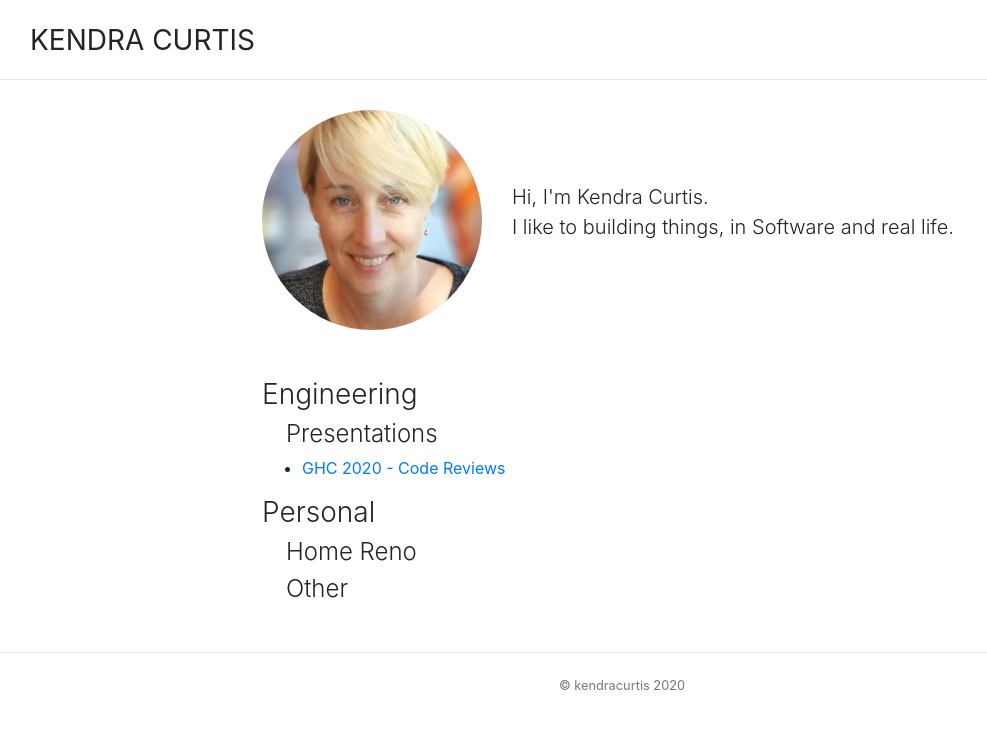
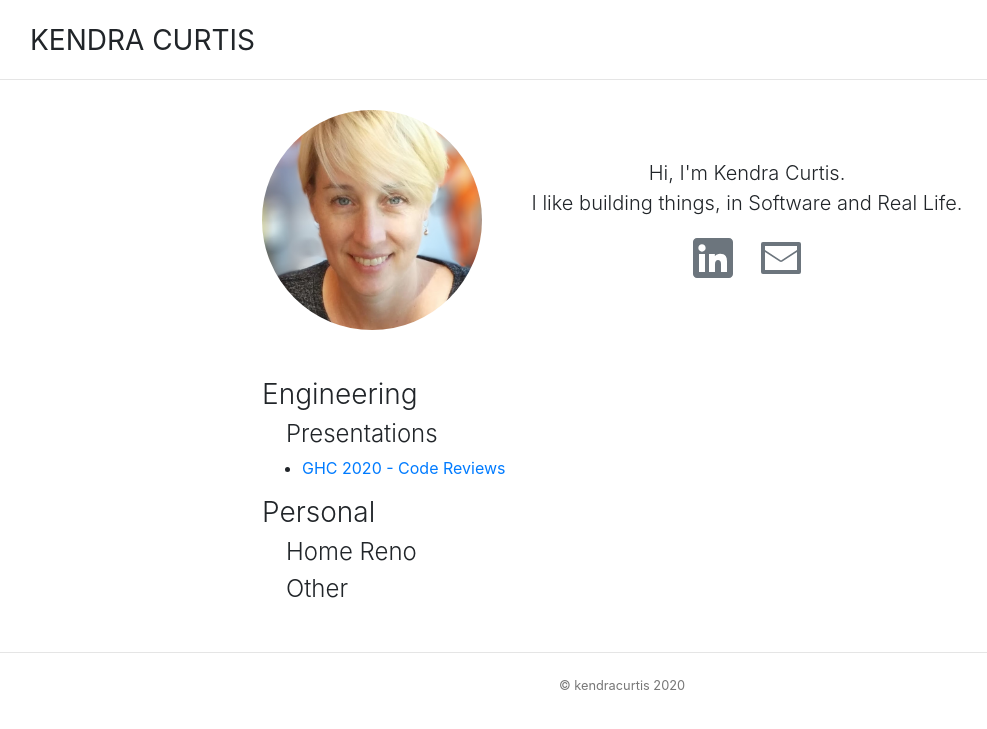
Before and after one commit to kendracurtis/kendracurtis.github.io, a Jekyll site: the page built from index.md, in a window 1280 px wide. Shown: the top 729 px of the page, without its empty margins (18-1005 px from the left). Built offline with Jekyll 4.4.1, drawn with Linux system fonts in a browser that asks for light colours.

Commit message:
Added Contact links to the landing page

```diff
--- a/_layouts/default.html
+++ b/_layouts/default.html
@@ -28,7 +28,7 @@
 
 		<body>
 			<div class="header">
-				<h3 class="text-muted ml-5"><a href="/">{{ "Kendra Curtis" }}</a></h3>
+				<h3 class="text-muted ml-5 no-link-color"><a class="no-link-color" href="/">{{ "Kendra Curtis" }}</a></h3>
 			</div><!-- /.header -->
 
 
--- a/css/main.css
+++ b/css/main.css
@@ -11,10 +11,9 @@ blockquote p { font-size: 16px; line-height: 1.6em; }
 .header, .header h3 {text-transform: uppercase; font-weight: normal; }
 
 /* Navigation */
-h3.text-muted a {text-decoration: none; color: #212529; }
-h3.text-muted a:hover { text-decoration: none; color: ##212529; }
-
-img.avatar { margin-bottom: 30px; }
+.no-link-color, .no-link-color :hover  {text-decoration: none; color: #212529; }
+.no-link-color-secondary {text-decoration: none; color: #6c757d; }
+.no-link-color-secondary :hover {text-decoration: none; color: #212529; }
 
 /* Custom container */
 .container > hr { margin: 30px 0; }
--- a/index.md
+++ b/index.md
@@ -4,13 +4,29 @@ title: Kendra Curtis
 ---
 <div class="mb-5">
 	<div class="row align-items-center">
-    <div class="col-sm-4">
-      <img src="../img/kendra-square.jpg" alt="Kendra Avatar" class="rounded-circle img-fluid">
-    </div>
-    <div class="col-md">
-      <p class="lead">Hi,  I'm Kendra Curtis. <br> I like to building things, in Software and real life.</p>
-    </div>
-  </div>
+    	<div class="col-sm-4">
+    		<img src="../img/kendra-square.jpg" alt="Kendra Avatar" class="rounded-circle img-fluid">
+    	</div>
+    	<div class="col-md text-center">
+      		<p class="lead">Hi,  I'm Kendra Curtis. <br> I like building things, in Software and Real Life.</p>
+      		<div>
+      			<a class="no-link-color-secondary pr-3" href="https://www.linkedin.com/in/curtiskendra"><svg
+      				     xmlns="http://www.w3.org/2000/svg" viewBox="0 0 24 24" data-supported-dps="24x24"
+      				     fill="currentColor" width="3em" height="3em">
+  						<path d="M19.997 2h-16c-1.1 0-2 .9-2 2v16c0 1.1.9 2 2 2h16c1.1 0 2-.9 2-2V4c0-1.1-.9-2-2-2zm-12
+  						17h-3v-9h3v9zm-1.5-10.175c-.992 0-1.825-.817-1.825-1.825s.833-1.825 1.825-1.825S8.322 5.992 8.322 7s-.833 1.825-1.825 1.825zM18.997 19h-3v-4.044c0-1.438-.641-1.956-1.454-1.956-1.062 0-1.546.847-1.546 2.237V19h-3v-9h2.938v1.125c.453-.703 1.422-1.25 2.609-1.25 2.266 0 3.453 1.078 3.453 3.688V19z">
+  						</path>
+				</svg></a>
+				<a class="no-link-color-secondary" href="mailto:kscurtis2000+w@gmail.com">
+    				<svg xmlns="http://www.w3.org/2000/svg" viewBox="0 0 24 24" data-supported-dps="24x24"
+    				     fill="currentColor" width="3em" height="3em">
+  						<path d="M21 4H3a1 1 0 00-1 1v14a1 1 0 001 1h18a1 1 0 001-1V5a1 1 0 00-1-1zm-1 2v2l-8 5.24L4 8V6h16zM4 18V9l7.32 4.78a1.25 1.25 0 001.37 0L20 9v9H4z">
+  						</path>
+					</svg>
+   				 </a>
+      		</div>
+    	</div>
+  	</div>
 </div>
 
 ### Engineering
```
